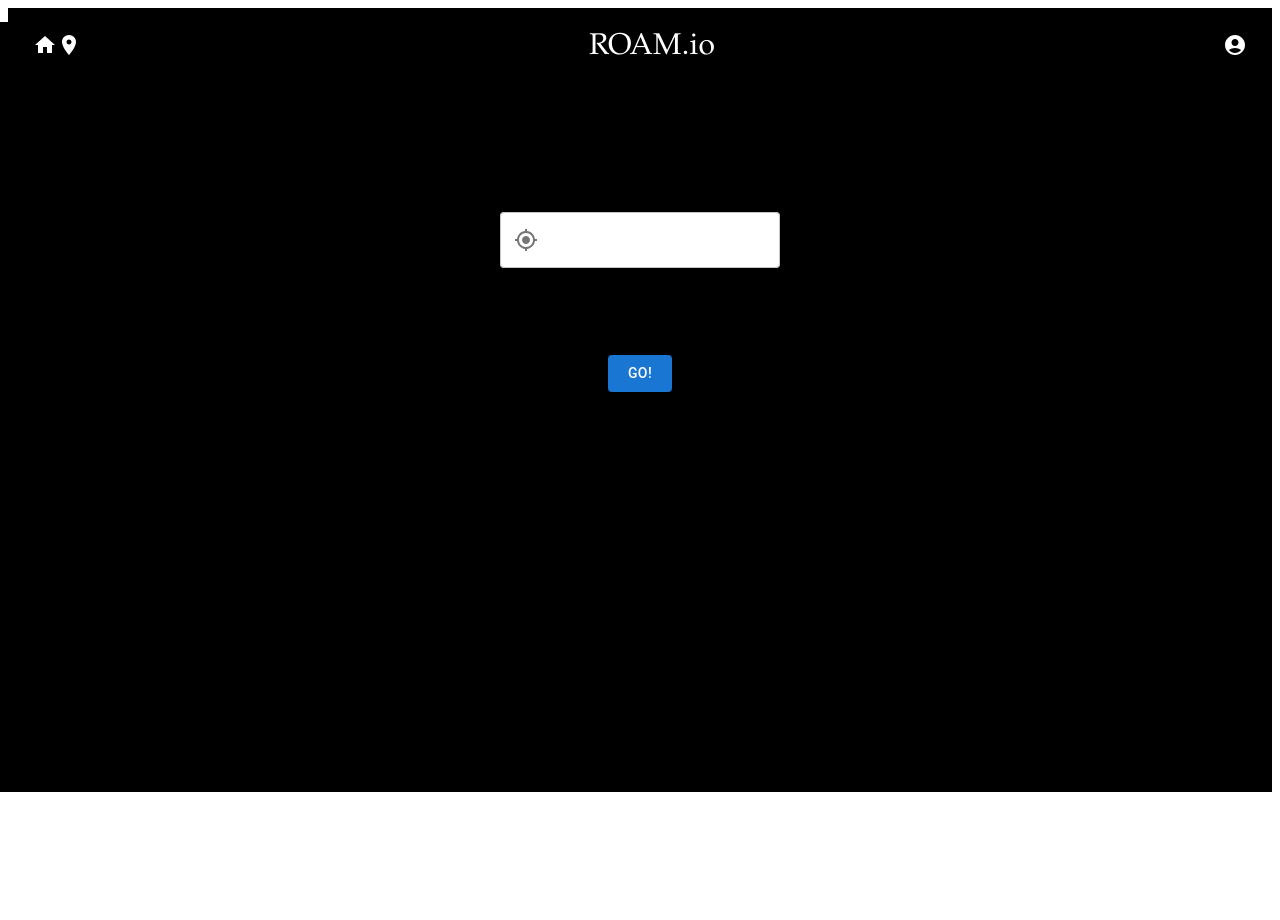
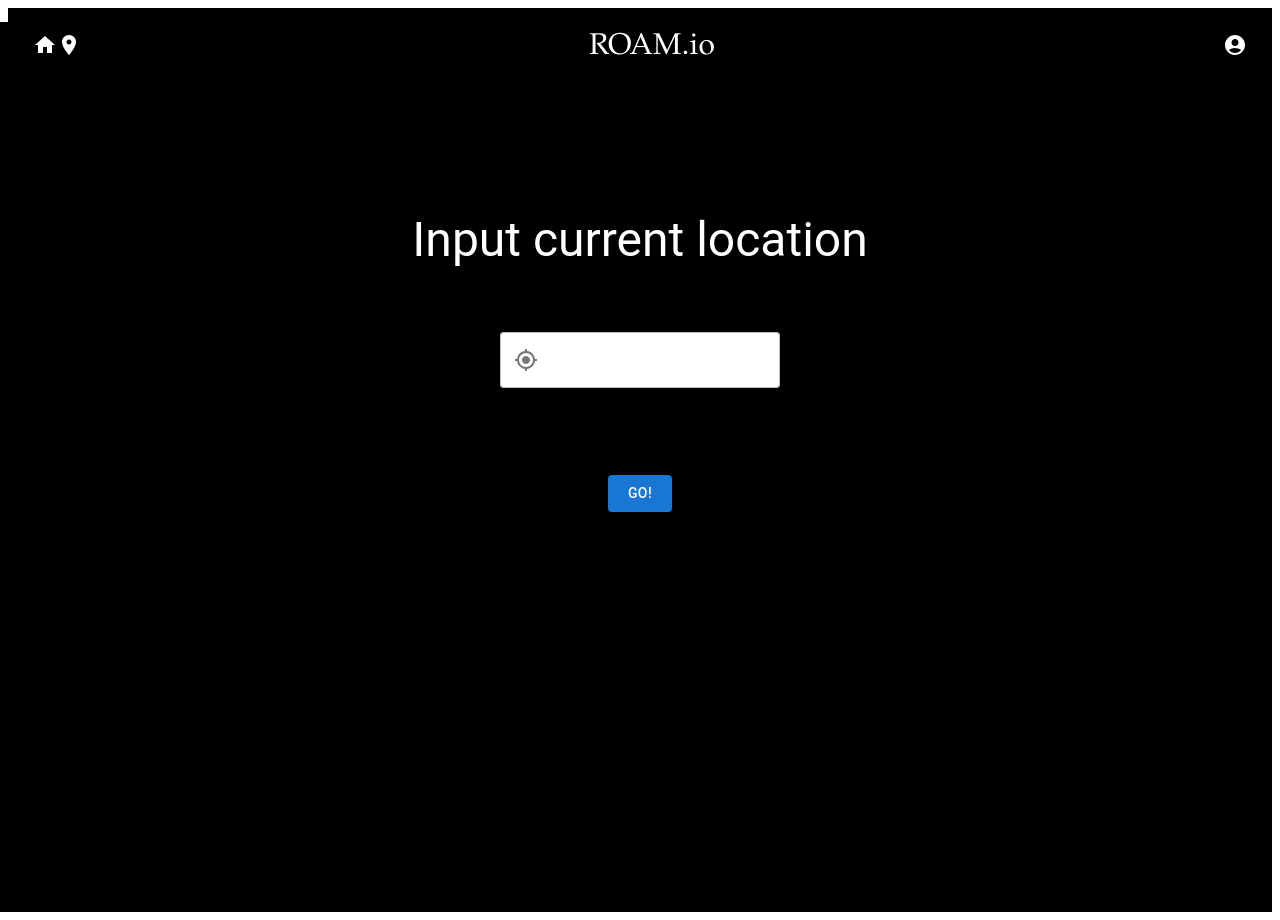
Before and after one commit to christianlung/LAHacks23, a Next.js app: page / in a window 1280 px wide. Before the commit the page ends 816 px from the top, so only its background shows below. Built offline with nearby package versions, Linux system fonts and the light colour scheme.

Commit message:
Updated home css

```diff
--- a/src/pages/index.js
+++ b/src/pages/index.js
@@ -1,17 +1,16 @@
 import { Typography, Grid, Button, TextField, InputAdornment } from "@mui/material"
 import MyLocationIcon from '@mui/icons-material/MyLocation';
 import { useState } from "react";
-
+import {useRouter} from "next/router";
 function Landing() {
-
+    const router = useRouter();
     const [val, setVal] = useState("");
-
     return (
         <Grid container direction="column" spacing={8} justifyContent="space-between" alignItems="center" backgroundColor="black"
         sx={{paddingTop: "10%", paddingBottom: "400px"}}>
-            {/* <Grid item>
-                <Typography variant="h3" color="white">off the map</Typography>
-            </Grid> */}
+            <Grid item>
+                <Typography variant="h3" color="white">Input current location</Typography>
+            </Grid>
             <Grid item >
                 <TextField id="outlined-basic" variant="outlined" helperText="Location" value={val} onChange={(e) => setVal(e.target.value)}
                  InputProps={{
@@ -20,7 +19,7 @@
                   }} />
             </Grid>
             <Grid item>
-                <Button variant="contained" color="primary">Go!</Button>
+                <Button onClick={() => router.push("/home")}variant="contained" color="primary">Go!</Button>
             </Grid>
 
         </Grid>
```
